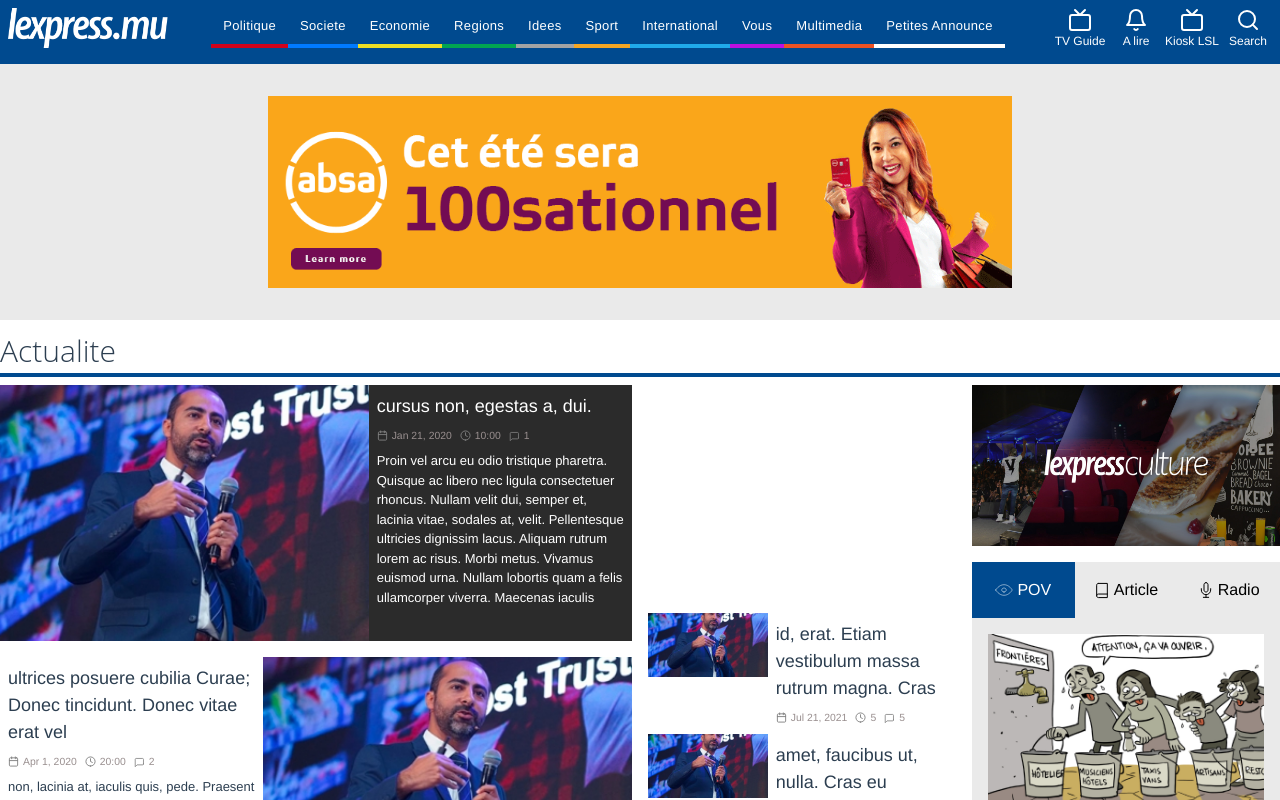
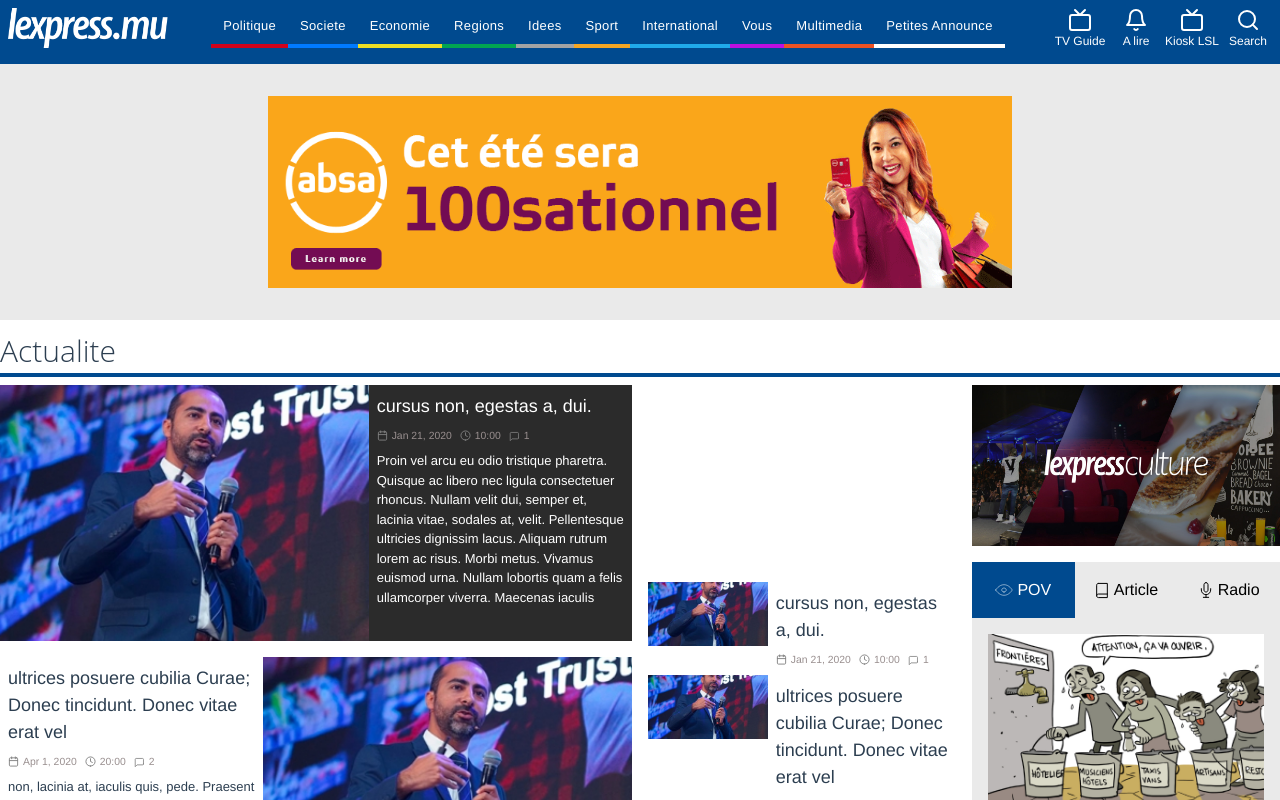
Before and after one commit to mahima98/newspaper-website-vue, a Vue app: page / in a window 1280 px wide. Shown: the top 800 px of the page. Built offline with nearby package versions, Linux system fonts and the light colour scheme.

Commit message:
Actualite.vue updated

```diff
--- a/src/components/Actualite.vue
+++ b/src/components/Actualite.vue
@@ -259,7 +259,7 @@
     return {
       //   subtitle: false,
       firstdatas: cards.slice(0, 3),
-      secondatas: cards.slice(4, 10),
+      secondatas: cards.slice(0, 5),
       actualiteLayout: [
         { reverse: false, vertical: false, bgGray: true, textWhite: true },
         { reverse: true, vertical: false, bgGray: false, textWhite: false },
```
